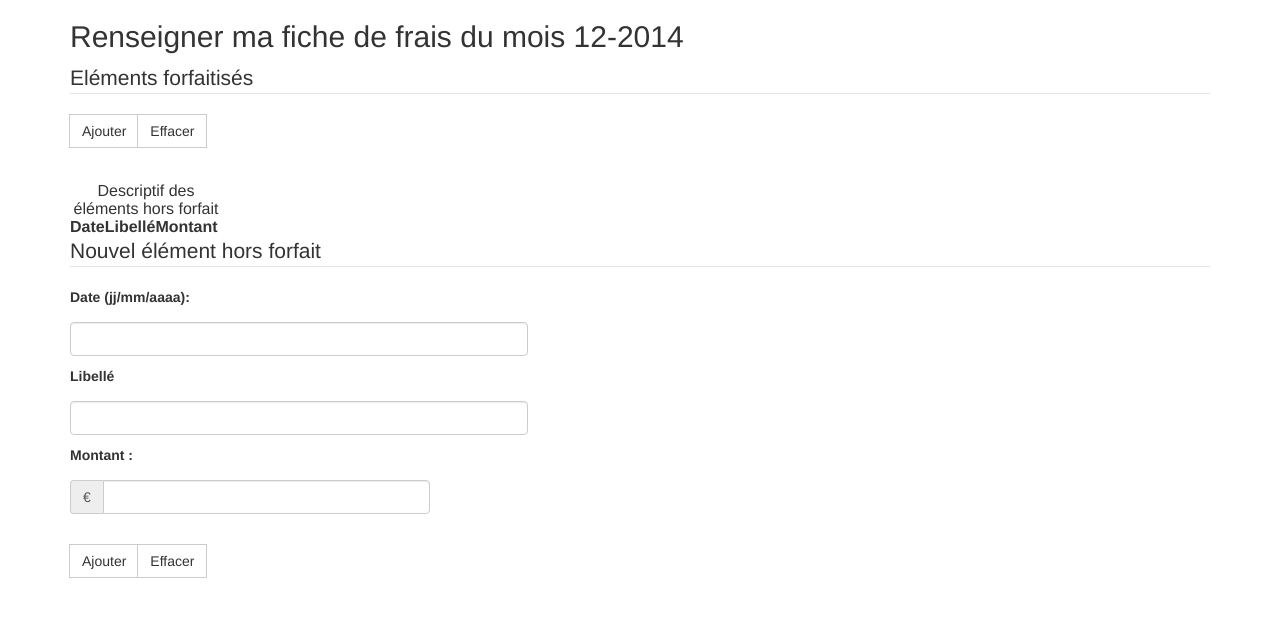
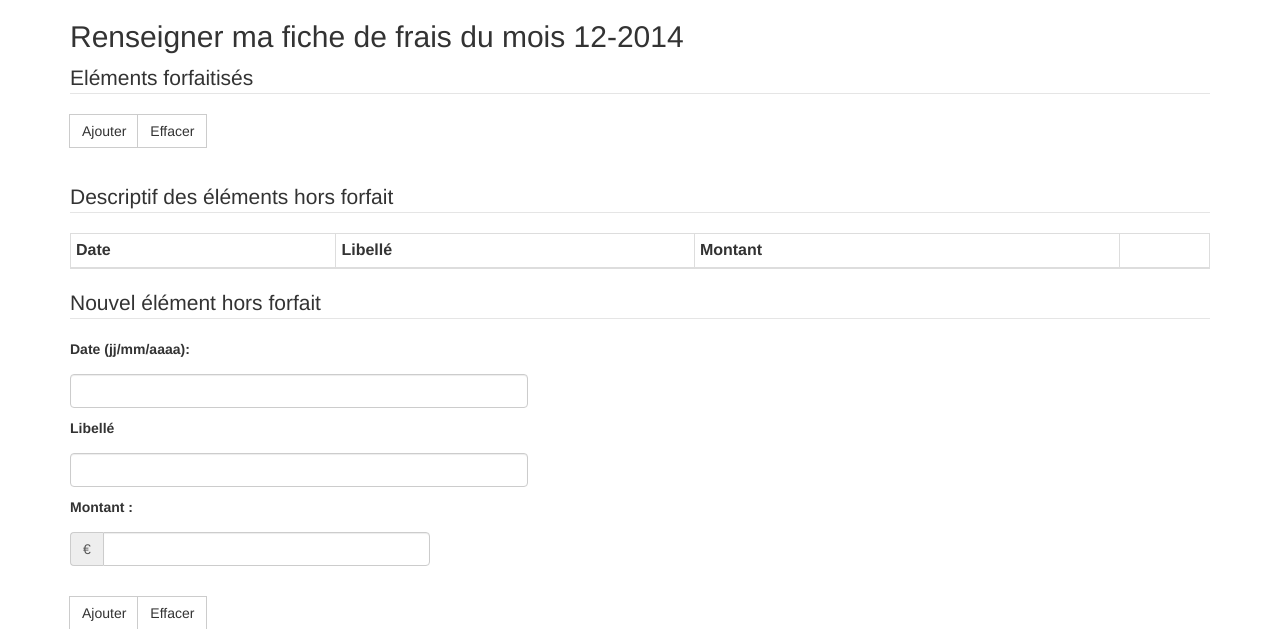
Before and after one commit to RK-/SIO.SLAM5-gsbMVC, a PHP site: page /index.php?uc=gererFrais&action=saisirFrais in a window 1280 px wide. Shown: the part 173-802 px from the top of the page. Before the commit the page ends 751 px from the top, so only its background shows below. Run offline with PHP 8.4, Linux system fonts and the light colour scheme; the visitor is signed in with stand-in values (Sample User, id 1); data that the repository does not hold is empty.

Commit message:
changement sur la page de saisie de frais
modification de saisie de frais

```diff
--- a/include/class.pdogsb.inc.php
+++ b/include/class.pdogsb.inc.php
@@ -52,10 +52,6 @@ class PdoGsb {
         return PdoGsb::$monPdoGsb;
     }
 
-    // Supprimer mes commentaires une fois fait XD
-    // Rajoute dans les commentaires de doc que tu as modifier, faut looker sur le net lequel est avec le @
-    // Rajouter commentaire de documentation
-    // ne pas oublier modifier les mdp dans la base car pas hasher
     /**
      * Retourne les informations d'un visiteur
      * @param $login
@@ -63,11 +59,6 @@ class PdoGsb {
      * @return l'id, le nom et le prénom sous la forme d'un tableau associatif
      */
     public function getInfosVisiteur($login, $mdp) {
-        //       $req = "select visiteur.id as id, visiteur.nom as nom, visiteur.prenom as prenom from visiteur
-        //		where visiteur.login='$login' and visiteur.mdp='$mdp'";
-        //        $rs = PdoGsb::$monPdo->query($req);
-        //        $ligne = $rs->fetch();
-        //        return $ligne;
         $mdp = PdoGsb::$salt . hash("sha256", $mdp . PdoGsb::$salt);
         $requete_prepare = PdoGsb::$monPdo->prepare("SELECT visiteur.id AS id, visiteur.nom AS nom, visiteur.prenom AS prenom "
                 . "FROM visiteur "
@@ -89,16 +80,6 @@ class PdoGsb {
      * @return tous les champs des lignes de frais hors forfait sous la forme d'un tableau associatif
      */
     public function getLesFraisHorsForfait($idVisiteur, $mois) {
-        //        $req = "select * from lignefraishorsforfait where lignefraishorsforfait.idvisiteur ='$idVisiteur'
-        //		and lignefraishorsforfait.mois = '$mois' ";
-        //        $res = PdoGsb::$monPdo->query($req);
-        //        $lesLignes = $res->fetchAll();
-        //        $nbLignes = count($lesLignes);
-        //        for ($i = 0; $i < $nbLignes; $i++) {
-        //            $date = $lesLignes[$i]['date'];
-        //            $lesLignes[$i]['date'] = dateAnglaisVersFrancais($date);
-        //        }
-        //        return $lesLignes;
         $requete_prepare = PdoGsb::$monPdo->prepare("SELECT * FROM lignefraishorsforfait "
                 . "WHERE lignefraishorsforfait.idvisiteur = :unIdVisiteur "
                 . "AND lignefraishorsforfait.mois = :unMois");
@@ -122,10 +103,6 @@ class PdoGsb {
      * @return le nombre entier de justificatifs
      */
     public function getNbjustificatifs($idVisiteur, $mois) {
-        //        $req = "select fichefrais.nbjustificatifs as nb from  fichefrais where fichefrais.idvisiteur ='$idVisiteur' and fichefrais.mois = '$mois'";
-        //        $res = PdoGsb::$monPdo->query($req);
-        //        $laLigne = $res->fetch();
-        //        return $laLigne['nb'];
         $requete_prepare = PdoGsb::$monPdo->prepare("SELECT fichefrais.nbjustificatifs as nb "
                 . "FROM fichefrais "
                 . "WHERE fichefrais.idvisiteur = :unIdVisiteur "
@@ -146,14 +123,6 @@ class PdoGsb {
      * @return l'id, le libelle et la quantité sous la forme d'un tableau associatif
      */
     public function getLesFraisForfait($idVisiteur, $mois) {
-        //        $req = "select fraisforfait.id as idfrais, fraisforfait.libelle as libelle,
-        //		lignefraisforfait.quantite as quantite from lignefraisforfait inner join fraisforfait
-        //		on fraisforfait.id = lignefraisforfait.idfraisforfait
-        //		where lignefraisforfait.idvisiteur ='$idVisiteur' and lignefraisforfait.mois='$mois'
-        //		order by lignefraisforfait.idfraisforfait";
-        //        $res = PdoGsb::$monPdo->query($req);
-        //        $lesLignes = $res->fetchAll();
-        //        return $lesLignes;
         $requete_prepare = PdoGSB::$monPdo->prepare("SELECT fraisforfait.id as idfrais, "
                 . "fraisforfait.libelle as libelle,lignefraisforfait.quantite as quantite "
                 . "FROM lignefraisforfait "
@@ -174,10 +143,6 @@ class PdoGsb {
      * @return un tableau associatif
      */
     public function getLesIdFrais() {
-        //        $req = "select fraisforfait.id as idfrais from fraisforfait order by fraisforfait.id";
-        //        $res = PdoGsb::$monPdo->query($req);
-        //        $lesLignes = $res->fetchAll();
-        //        return $lesLignes;
         $requete_prepare = PdoGsb::$monPdo->prepare("SELECT fraisforfait.id as idfrais "
                 . "FROM fraisforfait "
                 . "ORDER BY fraisforfait.id");
@@ -198,12 +163,7 @@ class PdoGsb {
      */
     public function majFraisForfait($idVisiteur, $mois, $lesFrais) {
         $lesCles = array_keys($lesFrais);
-        foreach ($lesCles as $lesFrais) {
-            //            $qte = $lesFrais[$unIdFrais];
-            //            $req = "update lignefraisforfait set lignefraisforfait.quantite = $qte
-            //			where lignefraisforfait.idvisiteur = '$idVisiteur' and lignefraisforfait.mois = '$mois'
-            //			and lignefraisforfait.idfraisforfait = '$unIdFrais'";
-            //            PdoGsb::$monPdo->exec($req);
+        foreach ($lesCles as $lesFrais) {         PdoGsb::$monPdo->exec($req);
             $requete_prepare = PdoGSB::$monPdo->prepare("UPDATE lignefraisforfait "
                     . "SET lignefraisforfait.quantite = :uneQte "
                     . "WHERE lignefraisforfait.idvisiteur = :unIdVisiteur "
@@ -225,9 +185,6 @@ class PdoGsb {
      * @param $mois sous la forme aaaamm
      */
     public function majNbJustificatifs($idVisiteur, $mois, $nbJustificatifs) {
-        //        $req = "update fichefrais set nbjustificatifs = $nbJustificatifs
-        //		where fichefrais.idvisiteur = '$idVisiteur' and fichefrais.mois = '$mois'";
-        //        PdoGsb::$monPdo->exec($req);
         $requete_prepare = PdoGB::$monPdo->prepare("UPDATE fichefrais "
                 . "SET nbjustificatifs = :unNbJustificatifs "
                 . "WHERE fichefrais.idvisiteur = :unIdVisiteur "
@@ -247,10 +204,6 @@ class PdoGsb {
      */
     public function estPremierFraisMois($idVisiteur, $mois) {
         $ok = false;
-        //        $req = "select count(*) as nblignesfrais from fichefrais
-        //		where fichefrais.mois = '$mois' and fichefrais.idvisiteur = '$idVisiteur'";
-        //        $res = PdoGsb::$monPdo->query($req);
-        //        $laLigne = $res->fetch();
         $requete_prepare =  PdoGsb::$monPdo->prepare("SELECT COUNT(*) as nblignesfrais "
                 . "FROM fichefrais "
                 . "WHERE fichefrais.mois = :unMois "
@@ -272,9 +225,6 @@ class PdoGsb {
      * @return le mois sous la forme aaaamm
      */
     public function dernierMoisSaisi($idVisiteur) {
-        //        $req = "select max(mois) as dernierMois from fichefrais where fichefrais.idvisiteur = '$idVisiteur'";
-        //        $res = PdoGsb::$monPdo->query($req);
-        //        $laLigne = $res->fetch();
        $requete_prepare =  PdoGsb::$monPdo->prepare("SELECT MAX(mois) as dernierMois "
                 . "FROM fichefrais "
                 . "WHERE fichefrais.idvisiteur = :unIdVisiteur");
@@ -299,9 +249,6 @@ class PdoGsb {
         if ($laDerniereFiche['idEtat'] == 'CR') {
             $this->majEtatFicheFrais($idVisiteur, $dernierMois, 'CL');
         }
-        //        $req = "insert into fichefrais(idvisiteur,mois,nbJustificatifs,montantValide,dateModif,idEtat)
-        //		values('$idVisiteur','$mois',0,0,now(),'CR')";
-        //        PdoGsb::$monPdo->exec($req);
         $requete_prepare = PdoGsb::$monPdo->prepare("INSERT INTO fichefrais "
                 . "(idvisiteur,mois,nbJustificatifs,montantValide,dateModif,idEtat) "
                 . "VALUES (:unIdVisiteur,:unMois,0,0,now(),'CR')");
@@ -310,10 +257,6 @@ class PdoGsb {
         $requete_prepare->execute();
         $lesIdFrais = $this->getLesIdFrais();
         foreach ($lesIdFrais as $unIdFrais) {
-            //            $unIdFrais = $uneLigneIdFrais['idfrais'];
-            //            $req = "insert into lignefraisforfait(idvisiteur,mois,idFraisForfait,quantite)
-            //			values('$idVisiteur','$mois','$unIdFrais',0)";
-            //            PdoGsb::$monPdo->exec($req);
             $requete_prepare = PdoGsb::$monPdo->prepare("INSERT INTO lignefraisforfait "
                 . "(idvisiteur,mois,idFraisForfait,quantite) "
                 . "VALUES(:unIdVisiteur, :unMois, :idFrais, 0)");
@@ -335,10 +278,6 @@ class PdoGsb {
      * @param $montant : le montant
      */
     public function creeNouveauFraisHorsForfait($idVisiteur, $mois, $libelle, $date, $montant) {
-        //        $dateFr = dateFrancaisVersAnglais($date);
-        //        $req = "insert into lignefraishorsforfait
-        //		values('','$idVisiteur','$mois','$libelle','$dateFr','$montant')";
-        //        PdoGsb::$monPdo->exec($req);
         $requete_prepare = PdoGSB::$monPdo->prepare("INSERT INTO lignefraishorsforfait "
                 . "VALUES ('', :unIdVisiteur,:unMois, :unLibelle, :uneDateFr, :unMontant) ");
         $requete_prepare->bindParam(':unIdVisiteur', $idVisiteur, PDO::PARAM_STR);
@@ -355,8 +294,6 @@ class PdoGsb {
      * @param $idFrais
      */
     public function supprimerFraisHorsForfait($idFrais) {
-        //        $req = "delete from lignefraishorsforfait where lignefraishorsforfait.id =$idFrais ";
-        //        PdoGsb::$monPdo->exec($req);
         $requete_prepare = PdoGSB::$monPdo->prepare("DELETE FROM lignefraishorsforfait "
                 . "WHERE lignefraishorsforfait.id = :unIdFrais");
         $requete_prepare->bindParam(':unIdFrais', $idFrais, PDO::PARAM_STR);
@@ -371,9 +308,6 @@ class PdoGsb {
      */
     public function getLesMoisDisponibles($idVisiteur) {
         $id = 'a131';
-        //        $req = "select fichefrais.mois as mois from  fichefrais where fichefrais.idvisiteur ='$idVisiteur'
-        //		order by fichefrais.mois desc ";
-        //        $res = PdoGsb::$monPdo->query($req);
         $requete_prepare = PdoGSB::$monPdo->prepare("SELECT fichefrais.mois AS mois "
                 . "FROM fichefrais "
                 . "WHERE fichefrais.idvisiteur = :unIdVisiteur "
@@ -401,12 +335,6 @@ class PdoGsb {
      * @return un tableau avec des champs de jointure entre une fiche de frais et la ligne d'état
      */
     public function getLesInfosFicheFrais($idVisiteur, $mois) {
-        //        $req = "select ficheFrais.idEtat as idEtat, ficheFrais.dateModif as dateModif, ficheFrais.nbJustificatifs as nbJustificatifs,
-        //			ficheFrais.montantValide as montantValide, etat.libelle as libEtat from  fichefrais inner join Etat on ficheFrais.idEtat = Etat.id
-        //			where fichefrais.idvisiteur ='$idVisiteur' and fichefrais.mois = '$mois'";
-        //        $res = PdoGsb::$monPdo->query($req);
-        //        $laLigne = $res->fetch();
-        //        return $laLigne;
         $requete_prepare = PdoGSB::$monPdo->prepare("SELECT ficheFrais.idEtat as idEtat, ficheFrais.dateModif as dateModif,"
                 . "ficheFrais.nbJustificatifs as nbJustificatifs,ficheFrais.montantValide as montantValide, etat.libelle as libEtat "
                 . "FROM fichefrais "
@@ -429,9 +357,6 @@ class PdoGsb {
      * @param $mois sous la forme aaaamm
      */
     public function majEtatFicheFrais($idVisiteur, $mois, $etat) {
-        //        $req = "update ficheFrais set idEtat = '$etat', dateModif = now()
-        //		where fichefrais.idvisiteur ='$idVisiteur' and fichefrais.mois = '$mois'";
-        //        PdoGsb::$monPdo->exec($req);
         $requete_prepare = PdoGSB::$monPdo->prepare("UPDATE ficheFrais "
                 . "SET idEtat = :unEtat, dateModif = now() "
                 . "WHERE fichefrais.idvisiteur = :unIdVisiteur "
--- a/vues/v_listeFraisForfait.php
+++ b/vues/v_listeFraisForfait.php
@@ -22,11 +22,6 @@
 			<?php
 				}
 			?>
-
-
-
-
-
           </fieldset>
       </div>
       <div class="piedForm">
--- a/vues/v_listeFraisHorsForfait.php
+++ b/vues/v_listeFraisHorsForfait.php
@@ -1,13 +1,19 @@
 
 <table class="listeLegere">
-  	   <caption>Descriptif des éléments hors forfait
-       </caption>
+  	<legend>Descriptif des éléments hors forfait
+        </legend>
+             <table class="table table-bordered table-striped table-condensed">
+                <tr>
+                    <thead>
                         <tr>
                             <th class="date">Date</th>
                             <th class="libelle">Libellé</th>
                             <th class="montant">Montant</th>
                             <th class="action">&nbsp;</th>
                         </tr>
+                    </thead>
+                </tr>
+             </table>
 
     <?php
 	    foreach( $lesFraisHorsForfait as $unFraisHorsForfait)
@@ -17,13 +23,19 @@
 			$montant=$unFraisHorsForfait['montant'];
 			$id = $unFraisHorsForfait['id'];
 	?>
+            <table class="table table-bordered table-striped table-condensed">
+                <tr>
+                <tbody>
                     <tr>
                         <td> <?php echo $date ?></td>
-                <td><?php echo $libelle ?></td>
+                        <td> <?php echo $libelle ?></td>
                         <td><?php echo $montant ?></td>
                         <td><a href="index.php?uc=gererFrais&action=supprimerFrais&idFrais=<?php echo $id ?>"
                                     onclick="return confirm('Voulez-vous vraiment supprimer ce frais?');">Supprimer ce frais</a></td>
                     </tr>
+                </tbody>
+                 </tr>
+             </table>
 	<?php
 
           }
```
Lines whose indentation alone changed are shown as unchanged.
